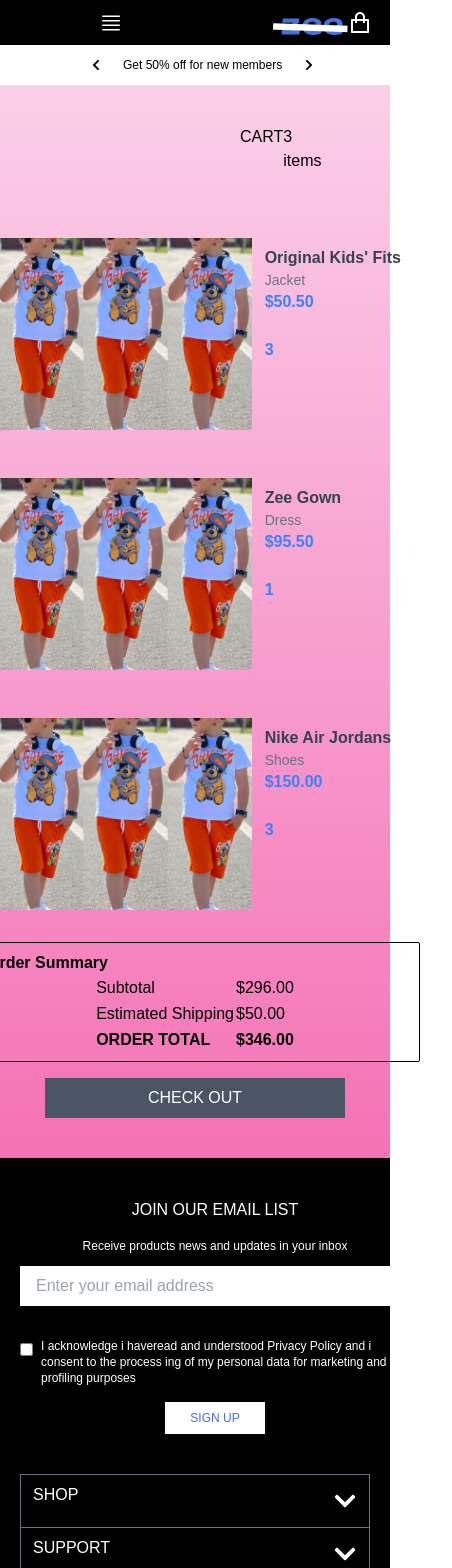
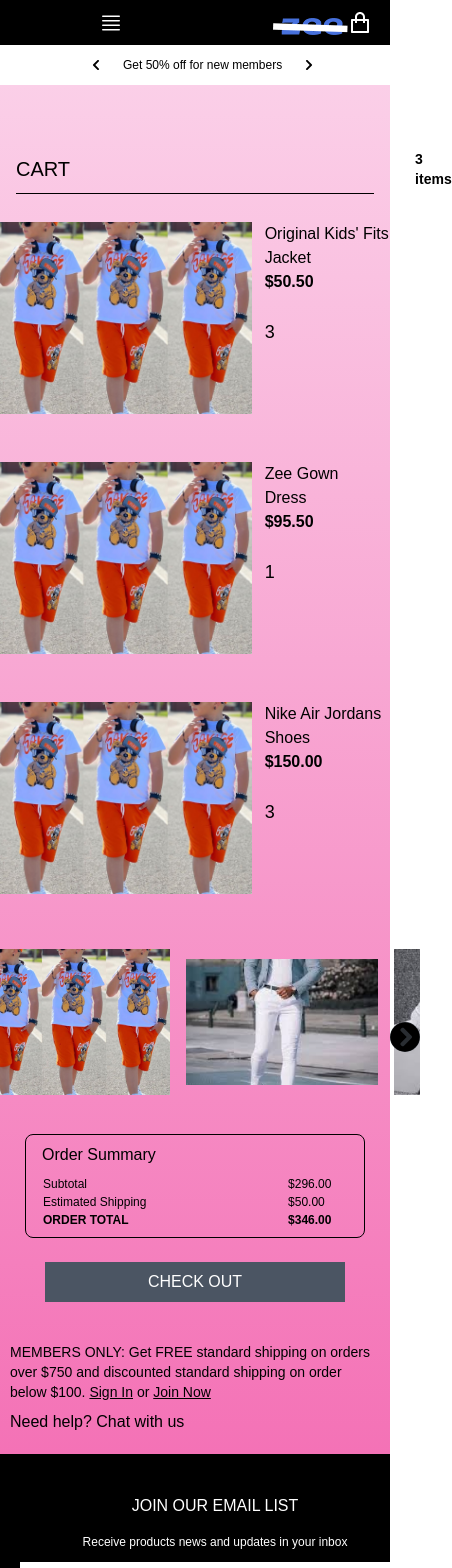
Before and after one commit to okikijesutech/HngProject2, a React (Vite) app: page /cart in a window 390 px wide. Shown: the top 1568 px of the page, 452 px wide, since content can reach past the window. Built offline with nearby package versions, Linux system fonts and the light colour scheme; a web font is replaced by a local one.

Commit message:
Mobile view

```diff
--- a/src/pages/Cart.jsx
+++ b/src/pages/Cart.jsx
@@ -1,4 +1,4 @@
-import React, { useState, useEffect, useRef } from "react";
+import React, { useRef } from "react";
 import { Link } from "react-router-dom";
 import { FaChevronCircleRight, FaChevronCircleLeft } from "react-icons/fa";
 import item1 from "../assets/item1.png";
@@ -7,6 +7,9 @@
 import item4 from "../assets/item4.png";
 import item5 from "../assets/item5.png";
 import item6 from "../assets/item6.png";
+import "./cart.css";
+
+const images = [item1, item2, item3];
 
 const items = [
   {
@@ -57,17 +60,32 @@
 ];
 
 const Cart = () => {
+  const scrollRef = useRef(null);
+
+  const scrollLeft = () => {
+    if (scrollRef.current) {
+      scrollRef.current.scrollBy({ left: -200, behavior: "smooth" });
+    }
+  };
+
+  const scrollRight = () => {
+    if (scrollRef.current) {
+      scrollRef.current.scrollBy({ left: 200, behavior: "smooth" });
+    }
+  };
   return (
-    <div className='bg-gradient-to-b from-pink-200 to-pink-400 px-10 py-10'>
-      <div className='flex justify-between mx-[200px] mb-6 pb-6 border-b border-black'>
-        <h2>CART</h2>
-        <p>3 items</p>
+    <div className='bg-gradient-to-b from-pink-200 to-pink-400 px-4 pt-16'>
+      <div className='flex items-center mx-0 md:mx-[200px] mb-3 md:mb-6 pb-1 md:pb-6 border-b border-black'>
+        <h2 className='font-medium text-xl md:text-2xl mr-[345px] md:mr-[400px]'>
+          CART
+        </h2>
+        <p className='font-bold text-sm'>3 items</p>
       </div>
-      <div className='flex justify-center items-center gap-8'>
+      <div className='flex justify-center items-center gap-8 md:pb-12'>
         <div className='hidden md:flex flex-col gap-4 border-r border-black pr-2'>
           {items.map((item) => (
-            <div key={item.id} className='w-[450px] p-4 flex'>
-              <div className='w-[300px]'>
+            <div key={item.id} className='w-[321px] md:w-[450px] p-4 flex'>
+              <div className='w-[120px] md:w-[300px]'>
                 <img
                   src={item.img}
                   alt={item.name}
@@ -75,9 +93,9 @@
                 />
               </div>
               <div className='w-[150px]'>
-                <p className='text-gray-700 font-bold mt-2'>{item.name}</p>
-                <p className='text-gray-500 text-sm'>{item.cartegory}</p>
-                <p className='text-blue-500 font-bold'>{item.price}</p>
+                <p className=' font-bold mt-2'>{item.name}</p>
+                <p className='text-sm'>{item.cartegory}</p>
+                <p className='text-[#4670DC] font-bold'>{item.price}</p>
 
                 <button className='bg-white px-4 py-2 shadow-md w-full'>
                   + ADD
@@ -96,39 +114,105 @@
                 <img
                   src={item.img}
                   alt={item.name}
-                  className='w-full h-48 object-contain rounded-lg'
+                  className='w-full h-48 object-contain rounded-xl'
                 />
               </div>
-              <div className='w-[150px]'>
-                <p className='text-gray-700 font-bold mt-2'>{item.name}</p>
-                <p className='text-gray-500 text-sm'>{item.category}</p>
-                <p className='text-blue-500 font-bold'>{item.Price}</p>
-                <p className='text-blue-500 font-bold mt-6'>{item.unit}</p>
+              <div className='w-[150px] font-normal text-base '>
+                <p>{item.name}</p>
+                <p>{item.category}</p>
+                <p className='font-bold'>{item.Price}</p>
+                <p className='text-lg mt-6'>{item.unit}</p>
               </div>
             </div>
           ))}
+          <div className='relative flex md:hidden overflow-x-auto'>
+            <FaChevronCircleLeft
+              onClick={scrollLeft}
+              className=' left-0 z-10 text-3xl top-1/2 '
+              style={{
+                backgroundColor: "#292D32",
+                color: "black",
+                borderRadius: "50%",
 
-          <div className='border border-black rounded-sm px-4 py-2'>
-            <h3 className='font-bold'>Order Summary</h3>
-            <table className='mx-auto'>
-              <tr>
-                <td>Subtotal</td>
+                cursor: "pointer",
+                position: "absolute",
+                right: "0",
+                zIndex: "10",
+              }}
+            />
+            <div
+              ref={scrollRef}
+              className='flex overflow-x-auto scrollbar-hide'
+              style={{ scrollBehavior: "smooth" }}
+            >
+              {images.map((image, index) => (
+                <img
+                  key={index}
+                  src={image}
+                  className='w-48 h-48 object-contain mx-2'
+                />
+              ))}
+            </div>
+            <FaChevronCircleRight
+              onClick={scrollRight}
+              className=' right-0 text-3xl top-1/2'
+              style={{
+                backgroundColor: "#292D32",
+                color: "black",
+                borderRadius: "50%",
+
+                cursor: "pointer",
+                position: "absolute",
+                right: "0",
+                zIndex: "10",
+              }}
+            />
+          </div>
+          <div className='border border-black rounded-lg px-4 py-2 mx-auto w-[340px] md:w-auto'>
+            <h3 className='text-base font-medium md:font-bold mb-2'>
+              Order Summary
+            </h3>
+            <table className='mx-0 md:mx-auto'>
+              <tr className='text-xs font-normal mb-1'>
+                <td className='pr-[200px]'>Subtotal</td>
                 <td>$296.00</td>
               </tr>
-              <tr>
+              <tr className='text-xs font-normal mb-2'>
                 <td>Estimated Shipping</td>
                 <td>$50.00</td>
               </tr>
-              <tr className='font-bold'>
+              <tr className='font-bold text-xs'>
                 <td>ORDER TOTAL</td>
                 <td>$346.00</td>
               </tr>
             </table>
           </div>
-          <button className='bg-gray-600 text-white px-4 py-2 mx-auto w-[300px]'>
+          <button className='bg-gray-600 text-white px-4 py-2 mx-auto w-[300px] mt-2'>
             <Link to='/checkout'>CHECK OUT</Link>
           </button>
+          <div className='block md:hidden'>
+            <p className='text-sm font-normal mx-10 mt-6'>
+              MEMBERS ONLY: Get FREE standard shipping on orders over $750 and
+              discounted standard shipping on order below $100.{" "}
+              <Link className='underline'>Sign In</Link> or{" "}
+              <Link className='underline'>Join Now</Link>
+            </p>
+            <p className='text-base font-normal mx-10 mt-2 mb-5'>
+              Need help? Chat with us
+            </p>
+          </div>
         </div>
+      </div>
+      <div className='hidden md:block lg:hidden'>
+        <p className='text-sm font-normal mx-10 mt-6'>
+          MEMBERS ONLY: Get FREE standard shipping on orders over $750 and
+          discounted standard shipping on order below $100.{" "}
+          <Link className='underline'>Sign In</Link> or{" "}
+          <Link className='underline'>Join Now</Link>
+        </p>
+        <p className='text-base font-normal mx-10 mt-2 mb-5'>
+          Need help? Chat with us
+        </p>
       </div>
     </div>
   );
--- /dev/null
+++ b/src/pages/cart.css
@@ -0,0 +1,8 @@
+.scrollbar-hide::-webkit-scrollbar {
+  display: none;
+}
+
+.scrollbar-hide {
+  -ms-overflow-style: none;
+  scrollbar-width: none;
+}
```
